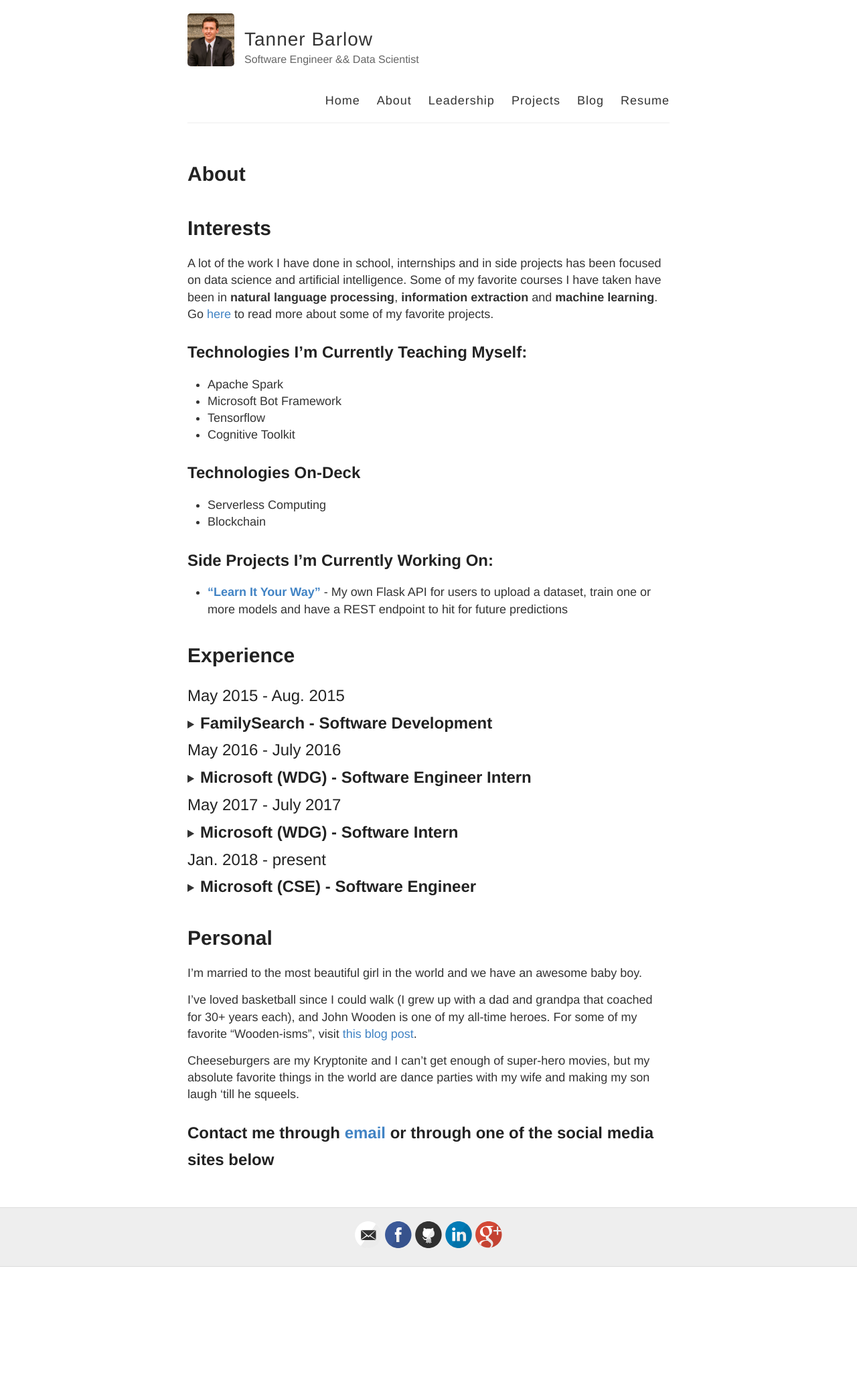
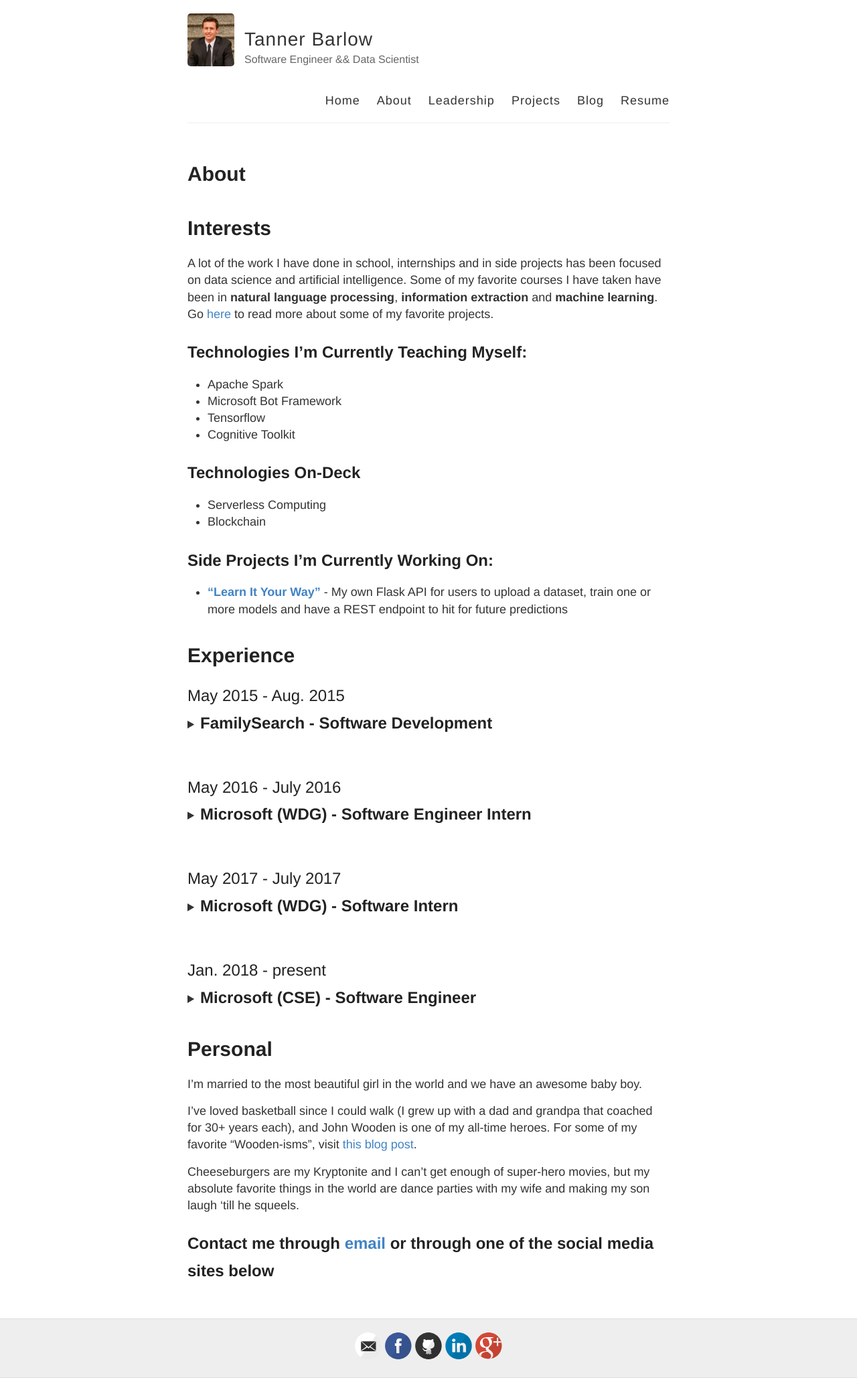
Before and after one commit to tbarlow12/tbarlow12.github.io, a Jekyll site: the page built from about.md, in a window 1280 px wide. Shown: the whole page at 67% size. Built offline with Jekyll 4.4.1, drawn with Linux system fonts in a browser that asks for light colours; before the commit the page ends 1892 px from its top, so only the background shows below that.

Commit message:
add line break

```diff
--- a/about.md
+++ b/about.md
@@ -47,7 +47,7 @@ May 2015 - Aug. 2015<br>
         </ul>
   </ul>
 </details>
-
+<br>
 <span2>
 May 2016 - July 2016<br>
 </span2>
@@ -70,6 +70,7 @@ May 2016 - July 2016<br>
         </ul>
   </ul>
 </details>
+<br>
 <span2>
 May 2017 - July 2017<br>
 </span2>
@@ -92,6 +93,7 @@ May 2017 - July 2017<br>
         </ul>
   </ul>
 </details>
+<br>
 <span2>
 Jan. 2018 - present <br>
 </span2>
--- a/style.scss
+++ b/style.scss
@@ -65,7 +65,6 @@ span2 {
 
   line-height: 1.7;
   margin: 1em 0 15px;
-  padding-top: 10%;
   font-size: 24px;
 
   @include mobile {
```
